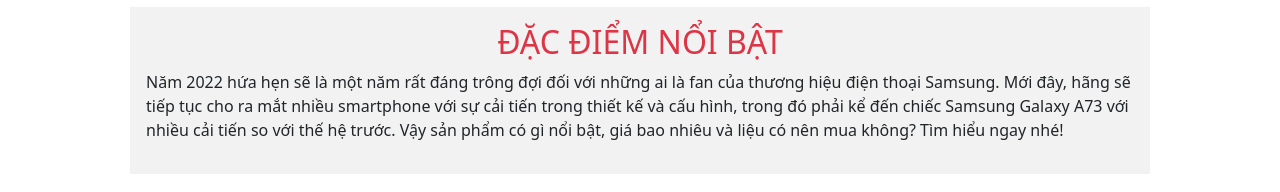
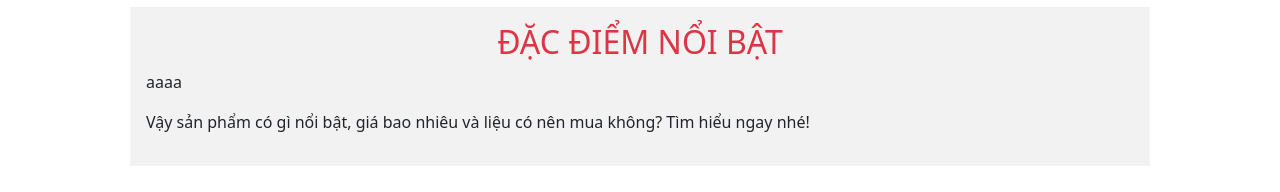
Before and after one commit to nguyenloc9999/nhom11_angular, an Angular app: page /product/1 in a window 1280 px wide. Shown: the part 327-519 px from the top of the page. Built offline with nearby package versions, Linux system fonts and the light colour scheme.

Commit message:
fix detailproduct

```diff
--- a/src/app/pages/detailproduct/detailproduct.component.html
+++ b/src/app/pages/detailproduct/detailproduct.component.html
@@ -26,11 +26,8 @@
       <div class="mt-5">
         <div class="p-3 mb-2 " style="background-color: #F2F2F2;">
           <h2 class='text-danger text-center'>ĐẶC ĐIỂM NỔI BẬT</h2>
-          <p>Năm 2022 hứa hẹn sẽ là một năm rất đáng trông đợi đối với những ai là fan của thương hiệu điện thoại Samsung.
-            Mới
-            đây, hãng sẽ tiếp tục cho ra mắt nhiều smartphone với sự cải tiến trong thiết kế và cấu hình, trong đó phải kể
-            đến
-            chiếc Samsung Galaxy A73 với nhiều cải tiến so với thế hệ trước. Vậy sản phẩm có gì nổi bật, giá bao nhiêu và
+          <p>aaaa</p>
+           <p>Vậy sản phẩm có gì nổi bật, giá bao nhiêu và
             liệu
             có nên mua không? Tìm hiểu ngay nhé!</p>
         </div>
```
